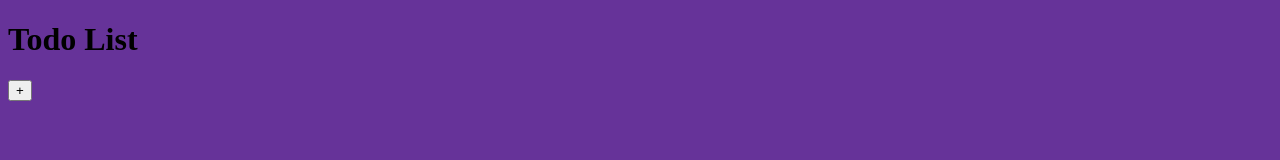
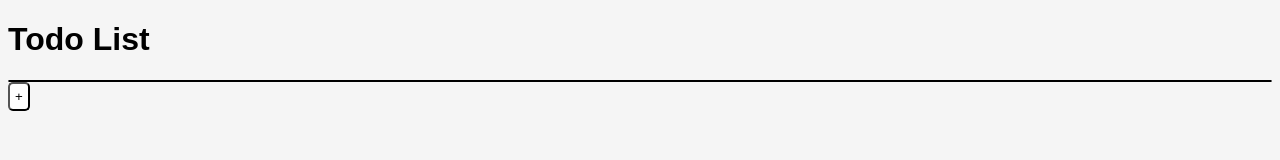
Before and after one commit to jenarofv/todo-list, a website built with webpack: page src/template.html in a window 1280 px wide. Built offline with nearby package versions, Linux system fonts and the light colour scheme.

Commit message:
add basic(insufficient) styling

```diff
--- a/src/style.css
+++ b/src/style.css
@@ -1,3 +1,46 @@
+* {
+  --bg-color: whitesmoke;
+  --font-color: black;
+  --input-color: white;
+  --big-border-radius: 10px;
+  --small-border-radius: 5px;
+  --small-padding: 10px;
+  box-sizing: content-box;
+  font-family: Arial, Ubuntu, sans-serif;
+  color: var(--font-color);
+}
+
+@media (prefers-color-scheme: dark) {
+  * {
+    --bg-color: #3f4f4f;
+    --font-color: whitesmoke;
+    --input-color: dimgray;
+  }
+}
+
 body {
-  background-color: rebeccapurple;
+  background-color: var(--bg-color);
 }
+
+.todo {
+  border: 1px solid var(--font-color);
+  border-radius: var(--big-border-radius);
+}
+
+textarea {
+  background-color: var(--input-color);
+  border-radius: var(--small-border-radius);
+  padding: var(--small-border-radius);
+}
+
+input {
+  background-color: var(--input-color);
+  border-radius: var(--small-border-radius);
+  padding: var(--small-border-radius);
+}
+
+button {
+  background-color: var(--input-color);
+  border-radius: var(--small-border-radius);
+  padding: var(--small-border-radius);
+}
```
